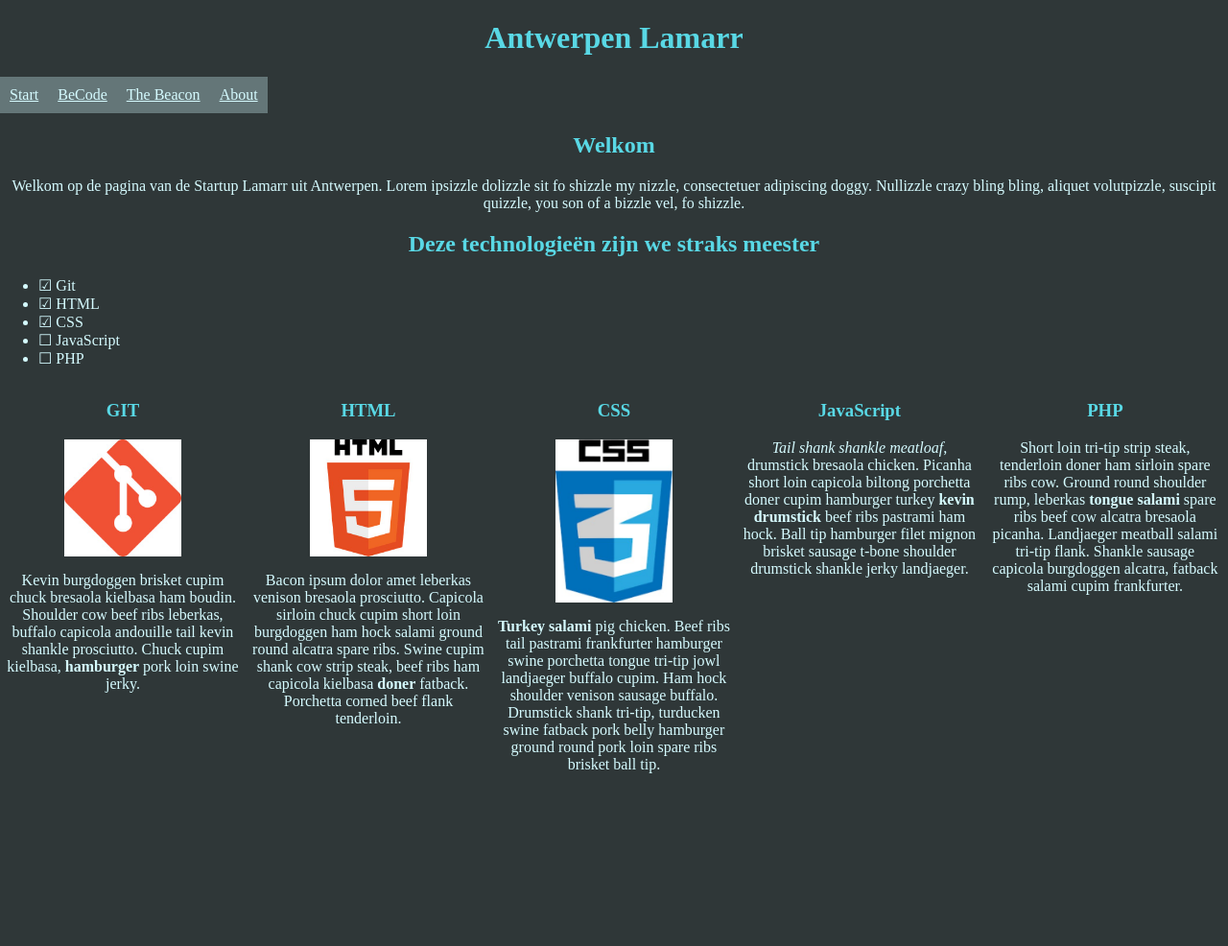
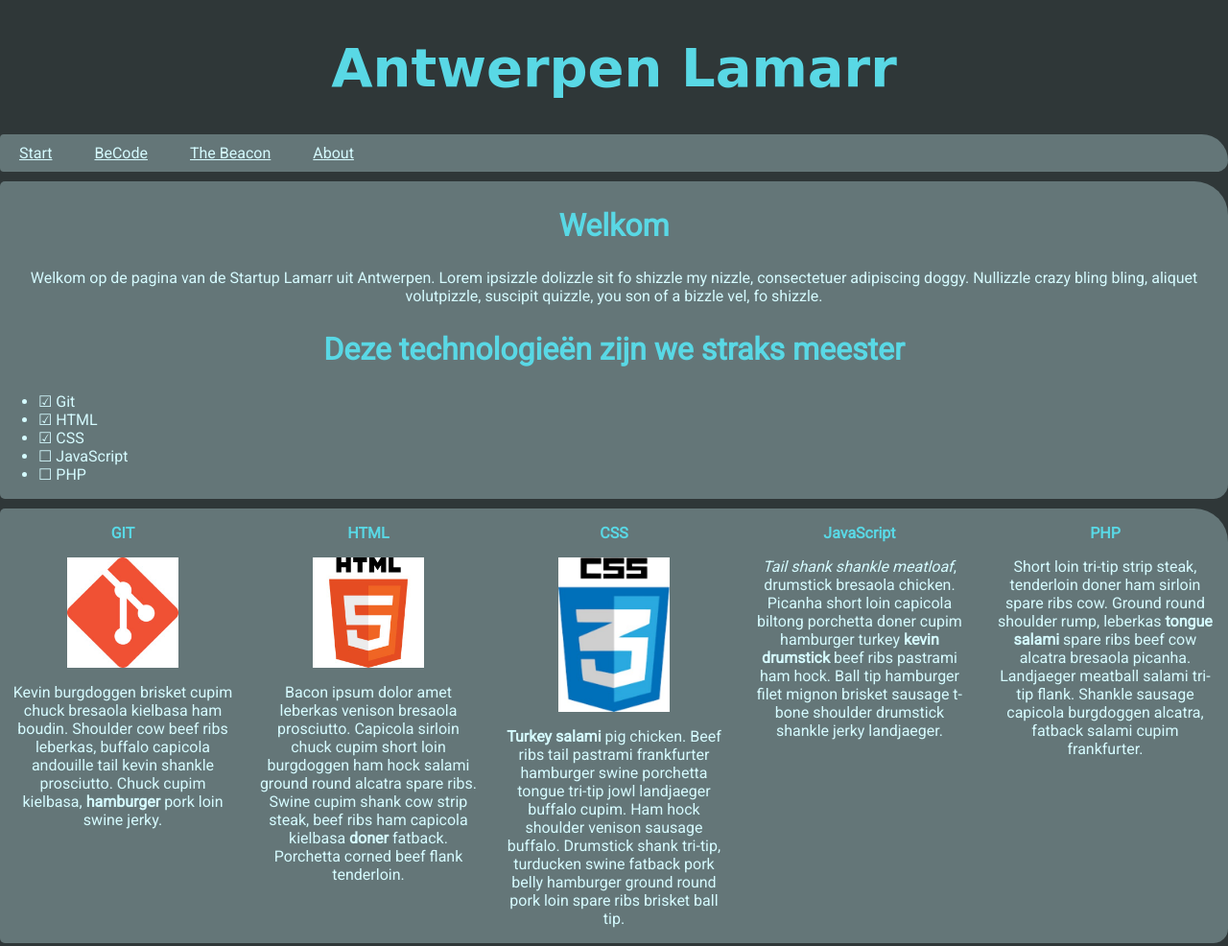
Before and after one commit to VatisDolor/markdown-warmup-html, a plain HTML site: page index.html in a window 1280 px wide. Shown: the whole page at 96% size. Before the commit the page ends 822 px from the top, so only its background shows below. Drawn offline with Linux system fonts and the light colour scheme; a web font is replaced by a local one.

Commit message:
layout finished

```diff
--- a/index.html
+++ b/index.html
@@ -4,6 +4,8 @@
         <meta charset="utf-8">
         <meta name="viewport" content="width=device-width, initial-scale=1">
         <link rel="stylesheet" href="style.css">
+        <link href="https://fonts.googleapis.com/css?family=Megrim" rel="stylesheet">
+        <link href="https://fonts.googleapis.com/css?family=Roboto" rel="stylesheet">
         <title>markdown to html</title>
     </head>
     <body>
@@ -16,7 +18,7 @@
             <a href="beacon.html">The Beacon</a>
             <a href="about.html">About</a>
         </nav>
-        <section>
+        <section id="overview">
             <div>
                 <h2>Welkom</h2>
                 <p>
--- a/style.css
+++ b/style.css
@@ -12,25 +12,46 @@ h1, h2, h3 {
     color: #59D8E5;
 }
 
+h1 {
+    font-family: 'Megrim', cursive;
+    font-size: 3.5em;
+}
+
+h2, h3, a, p, li {
+    font-family: 'Roboto', sans-serif;
+}
+
+h2 {
+    font-size: 2em;
+}
+
+h3 {
+    font-size: 1em;
+}
+
 li, a, p {
     color: #D5FBFF;
+    font-size: 1em;
 }
 
 nav {
-    display: inline-flex;
+    background-color: #647678;
+    border-radius: 5px 35px 15px 5px;
+    margin: 0 auto;
+    margin-bottom: 10px;
+    padding-top: 10px;
+    padding-bottom: 10px;
 }
 
 nav a {
-    margin: 0 auto;
-    padding: 10px;
-    background-color: #647678;
+    margin: 20px;
 }
 
 div.skill {
     float:  left;
-    width: 19%;
-    margin-left: 0.5%;
-    margin-right: 0.5%;
+    width: 18%;
+    margin-left: 1%;
+    margin-right: 1%;
 }
 
 div.skill img {
@@ -43,4 +64,7 @@ div.skill img {
 #overview {
     background-color: #647678;
     height: 100%;
+    overflow: auto;
+    border-radius: 5px 35px 15px 5px;
+    margin-bottom: 10px;
 }
```
